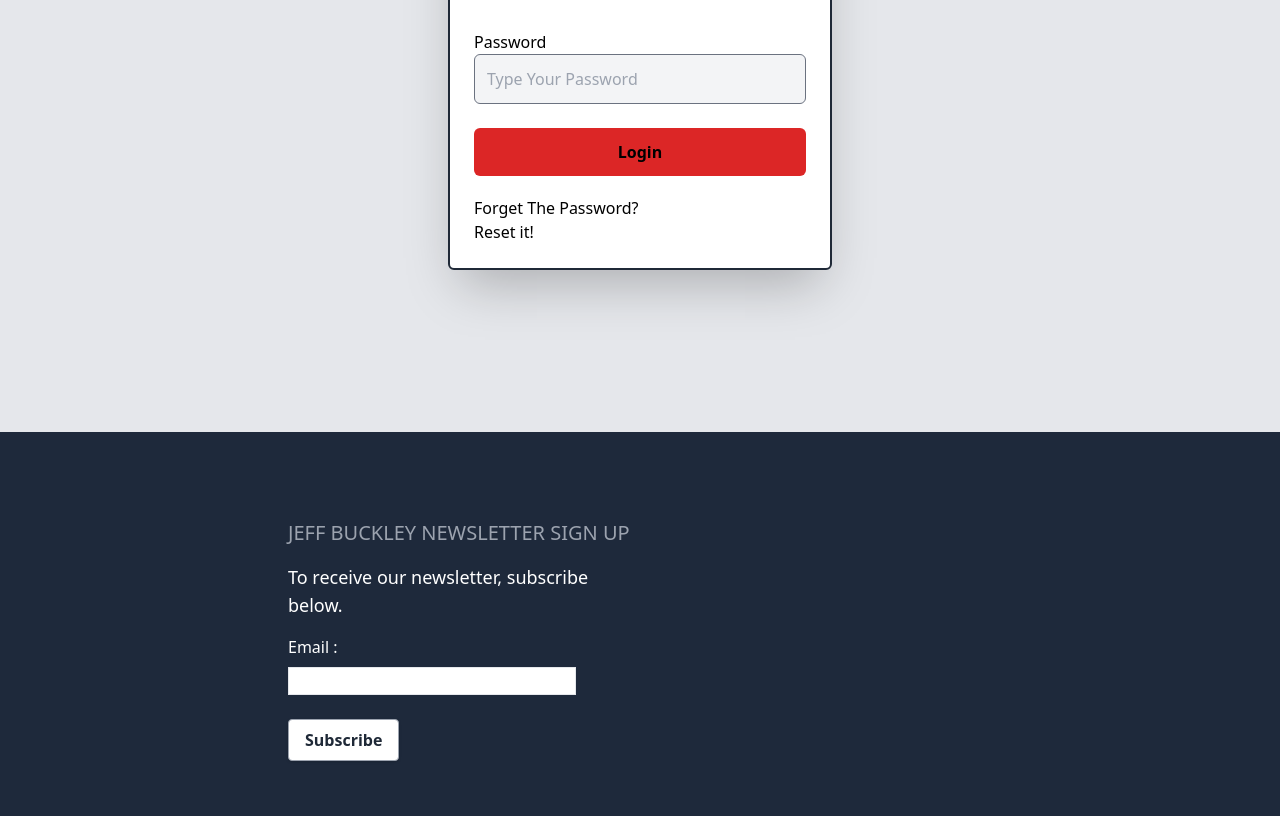
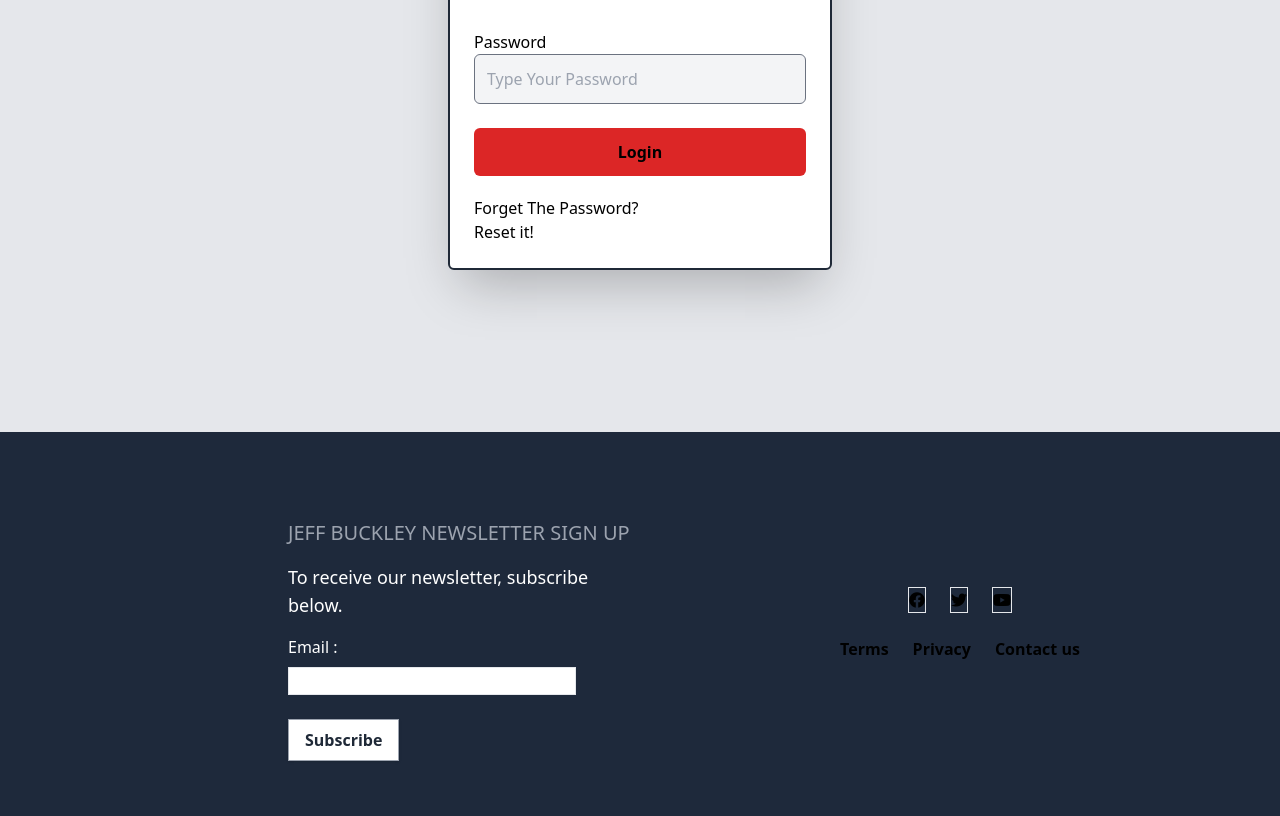
Before and after one commit to nmcev/tailwind-project, a website: page build/index.html in a window 1280 px wide. Shown: the part 368-1184 px from the top of the page. Drawn offline with Linux system fonts and the light colour scheme.

Commit message:
chore : complete the footer (social media )+some feat

```diff
--- a/build/index.html
+++ b/build/index.html
@@ -6,7 +6,8 @@
     <meta http-equiv="X-UA-Compatible" content="IE=edge">
     <meta name="viewport" content="width=device-width, initial-scale=1.0">
     <link rel="stylesheet" href="css/style.css">
-    <title>Document</title>
+    <link rel="stylesheet" href="https://cdnjs.cloudflare.com/ajax/libs/font-awesome/6.4.0/css/all.min.css" integrity="sha512-iecdLmaskl7CVkqkXNQ/ZH/XLlvWZOJyj7Yy7tcenmpD1ypASozpmT/E0iPtmFIB46ZmdtAc9eNBvH0H/ZpiBw==" crossorigin="anonymous" referrerpolicy="no-referrer" />
+    <title>Login page</title>
 </head>
 
 <body>
@@ -89,14 +90,23 @@
                     class="self-start h-7 w-72  border focus:outline-none focus:border-green-500 focus-within:font-light">
                 <div class="self-start mt-5">
                     <button
-                        class="bg-white hover:bg-slate-500 text-gray-800 font-semibold py-2 px-4 border border-gray-400 rounded shadow mt-1">
+                        class="bg-white hover:bg-slate-300 text-gray-800 font-semibold py-2 px-4 border border-gray-400 shadow mt-1">
                         Subscribe
                     </button>
                 </div>
         </div>
 
         <!-- second section -->
-        <div class="">
+        <div class="flex justify-center items-center gap-6 flex-col">
+            <div class=" flex gap-6">
+            <a href="#" class=" border rounded-full p-2 text-5xl hover:text-blue-500 transition duration-300 ease-in-out"><i class="fab fa-facebook"></i></a>
+            <a href="#" class=" border rounded-full p-2 text-5xl hover:text-blue-500 transition duration-300 ease-in-out"><i class="fab fa-twitter"></i></a>
+            <a href="#" class=" border rounded-full p-2 text-5xl hover:text-red-600 transition duration-300 ease-in-out"><i class="fab fa-youtube"></i></a>
+           </div>
+            <div class="flex  gap-6">
+            <a href="#" class="font-normal  hover:text-red-800 transition duration-300 ease-in-out">Terms</a>
+            <a href="#" class="font-normal  hover:text-red-600 transition duration-300 ease-in-out">Privacy</a>
+            <a href="#" class="font-normal  hover:text-red-600 transition duration-300 ease-in-out">Contact us</a>
 
         </div>
 
```
